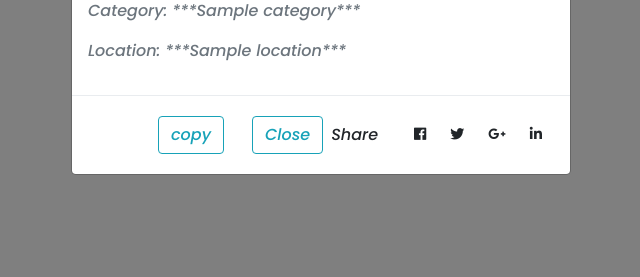
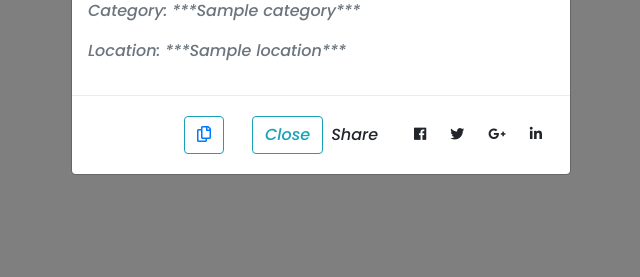
Before and after one commit to sam2020-4/Gallery-prj, a Django app: page / in a window 1280 px wide, after a click that opens the changed part. Shown: the part 523-800 px from the top of the page, without its empty margins (319-959 px from the left). Run offline with Django 3.2, Linux system fonts and the light colour scheme; tables that the repository leaves empty hold one stand-in row (values such as "Sample post"); grey boxes marked "Sample" are stand-in pictures; some libraries are stand-ins or nearby versions.

Commit message:
added added copy functionality

```diff
--- a/pics/templates/display.html
+++ b/pics/templates/display.html
@@ -29,8 +29,8 @@
               </div>
 
               <div class="modal-footer">
-                <button type="button" class="btn btn-outline-info" data-dismiss="modal"><a href="https://galleryhub.herokuapp.com{{image.image.url}}"></a>copy</button>
-                <button type="button" class="btn  btn-outline-info btn-rounded btn-md ml-4" data-dismiss="modal">Close</button>
+                <button type="button" class="btn btn-outline-info"><a href="https://galleryhub.herokuapp.com{{image.image.url}}"><i class="far fa-copy" ></i></a></button>
+                 <button type="button" class="btn  btn-outline-info btn-rounded btn-md ml-4" data-dismiss="modal">Close</button>
 
                 <span class="mr-4">Share</span>
                 <a type="button" class="btn-floating btn-sm btn-fb"><i class="fab fa-facebook-f"></i></a>
```
